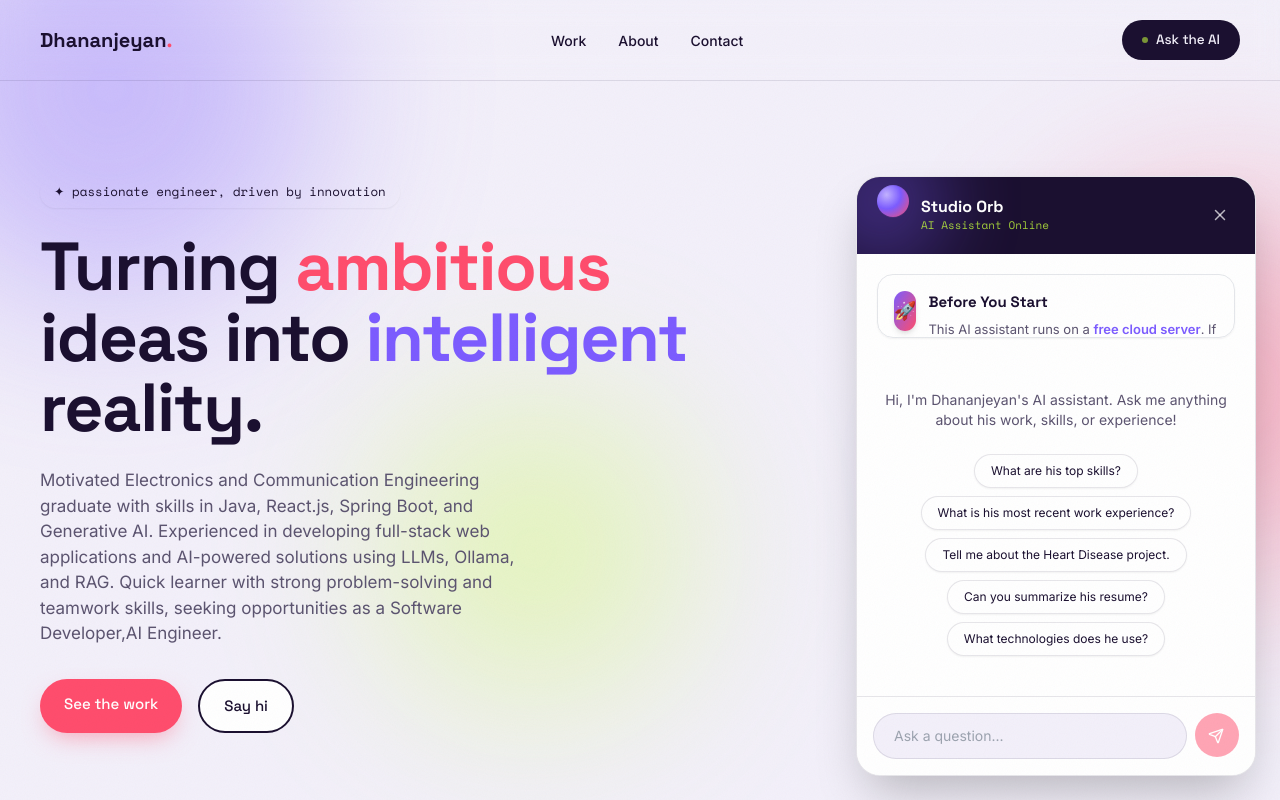
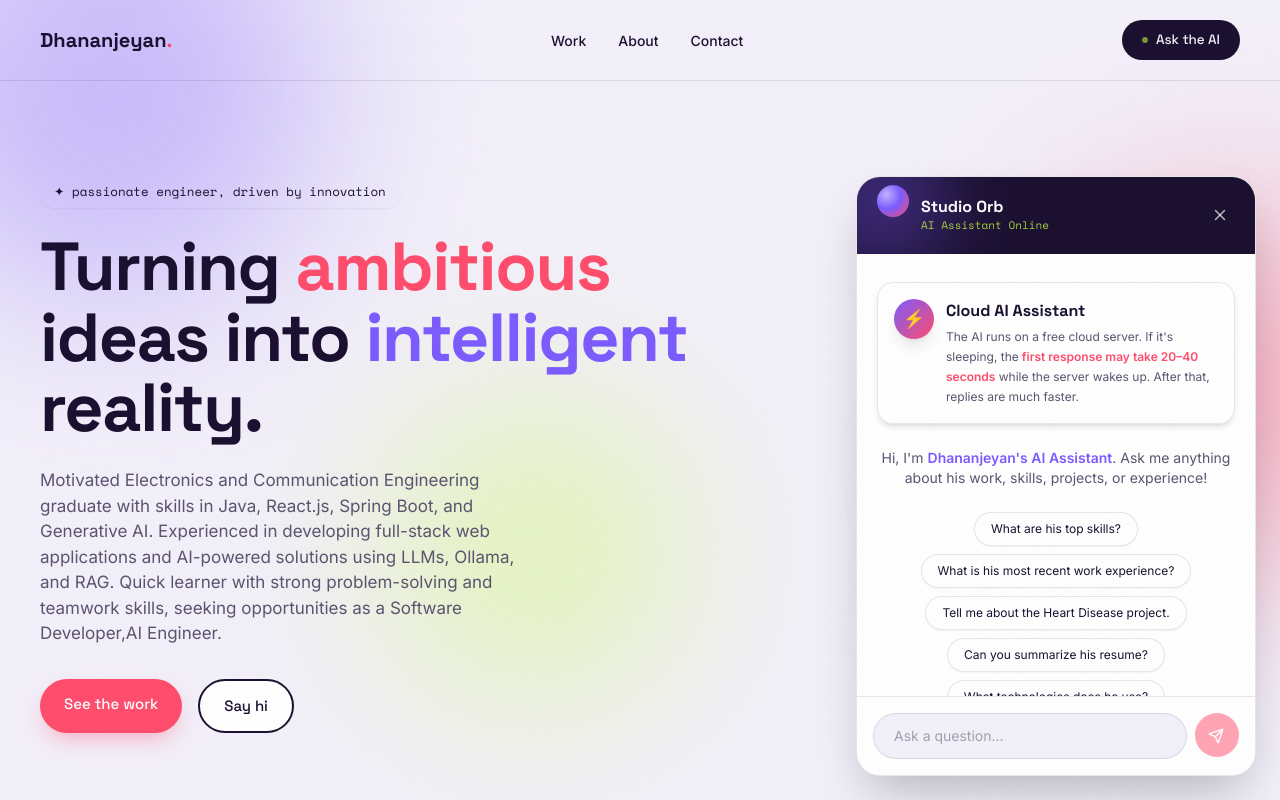
Before and after one commit to Dhanan20jeyan122003/jeyamportfolio, a Next.js app in the folder apps/web-app/: page / in a window 1280 px wide. Both pictures are taken after a click on the button "Ask the AI". Shown: the top 800 px of the page. Built offline with nearby package versions, Linux system fonts and the light colour scheme.

Commit message:
Refactor server notice and welcome message in ChatPanel
Updated the server notice and welcome message in the ChatPanel component to improve clarity and user experience.

```diff
--- a/apps/web-app/components/ChatPanel.tsx
+++ b/apps/web-app/components/ChatPanel.tsx
@@ -104,42 +104,37 @@ export default function ChatPanel() {
 
           <div className="flex-1 overflow-y-auto overscroll-contain p-5 bg-paper/50 flex flex-col gap-5" data-lenis-prevent="true">
              {messages.length === 0 && (
-                <>
-                  {/* Server Wake-up Notice */}
-                  <div className="relative overflow-hidden rounded-2xl border border-violet/20 bg-gradient-to-br from-violet/10 via-white to-coral/10 p-4 mb-6 shadow-sm">
-                    {/* Background Glow */}
-                    <div className="absolute -top-8 -right-8 h-24 w-24 rounded-full bg-violet/20 blur-2xl"></div>
-
-                    <div className="relative flex items-start gap-3">
-                      <div className="flex h-10 w-10 items-center justify-center rounded-full bg-gradient-to-br from-violet to-coral text-white text-lg shadow-md">
-                        🚀
+                  <div className="text-center mt-2">
+                    {/* Server Notice */}
+                    <div className="mb-6 rounded-2xl border border-violet/20 bg-gradient-to-br from-violet/10 via-white to-coral/10 p-4 text-left shadow-md">
+                      <div className="flex items-start gap-3">
+                        <div className="flex h-10 w-10 shrink-0 items-center justify-center rounded-full bg-gradient-to-br from-violet to-coral text-lg text-white shadow-lg">
+                          ⚡
                         </div>
 
                         <div>
-                        <h4 className="font-grotesk font-semibold text-[15px] text-ink">
-                          Before You Start
+                          <h4 className="font-grotesk font-semibold text-ink">
+                            Cloud AI Assistant
                           </h4>
 
-                        <p className="mt-1 text-[13px] leading-6 text-ink-soft">
-                          This AI assistant runs on a{" "}
-                          <span className="font-semibold text-violet">free cloud server</span>.
-                          If it's inactive, your{" "}
-                          <span className="font-semibold">first message</span> may take
-                          <span className="font-semibold text-coral"> 20–40 seconds</span>{" "}
-                          while the server wakes up. After that, responses will be much
-                          faster.
+                          <p className="mt-1 text-xs leading-5 text-ink-soft">
+                            The AI runs on a free cloud server. If it's sleeping, the
+                            <span className="font-semibold text-coral">
+                              {" "}first response may take 20–40 seconds
+                            </span>
+                            {" "}while the server wakes up. After that, replies are much faster.
                           </p>
                         </div>
                       </div>
                     </div>
 
                     {/* Welcome */}
-                  <div className="mt-2 text-center">
                     <p className="text-ink-soft text-sm mb-6">
-                      Hi, I'm Dhananjeyan's AI assistant. Ask me anything about his work,
-                      skills, or experience!
+                      Hi, I'm <span className="font-semibold text-violet">Dhananjeyan's AI Assistant</span>.
+                      Ask me anything about his work, skills, projects, or experience!
                     </p>
 
+                    {/* Suggestions */}
                     <div className="flex flex-wrap justify-center gap-2">
                       <button
                         onClick={() => handleSuggestion("What are his top skills?")}
@@ -149,43 +144,34 @@ export default function ChatPanel() {
                       </button>
 
                       <button
-                        onClick={() =>
-                          handleSuggestion("What is his most recent work experience?")
-                        }
+                        onClick={() => handleSuggestion("What is his most recent work experience?")}
                         className="bg-white shadow-sm border border-line rounded-full px-4 py-2 text-xs text-ink hover:border-violet transition-colors"
                       >
                         What is his most recent work experience?
                       </button>
 
                       <button
-                        onClick={() =>
-                          handleSuggestion("Tell me about the Heart Disease project.")
-                        }
+                        onClick={() => handleSuggestion("Tell me about the Heart Disease project.")}
                         className="bg-white shadow-sm border border-line rounded-full px-4 py-2 text-xs text-ink hover:border-violet transition-colors"
                       >
                         Tell me about the Heart Disease project.
                       </button>
 
                       <button
-                        onClick={() =>
-                          handleSuggestion("Can you summarize his resume?")
-                        }
+                        onClick={() => handleSuggestion("Can you summarize his resume?")}
                         className="bg-white shadow-sm border border-line rounded-full px-4 py-2 text-xs text-ink hover:border-violet transition-colors"
                       >
                         Can you summarize his resume?
                       </button>
 
                       <button
-                        onClick={() =>
-                          handleSuggestion("What technologies does he use?")
-                        }
+                        onClick={() => handleSuggestion("What technologies does he use?")}
                         className="bg-white shadow-sm border border-line rounded-full px-4 py-2 text-xs text-ink hover:border-violet transition-colors"
                       >
                         What technologies does he use?
                       </button>
                     </div>
                   </div>
-                </>
                 )}
 
             {messages.map((msg, i) => (
```
Lines whose indentation alone changed are shown as unchanged.
